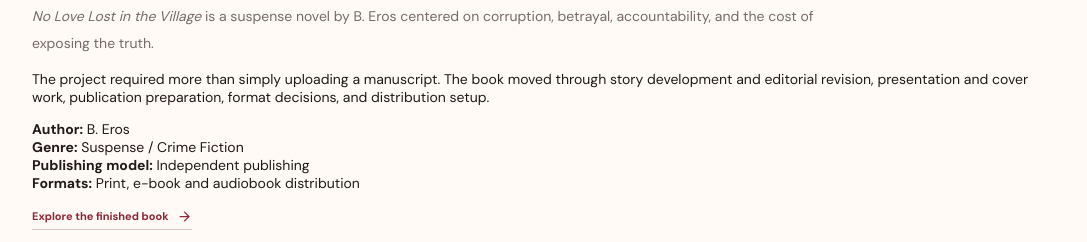
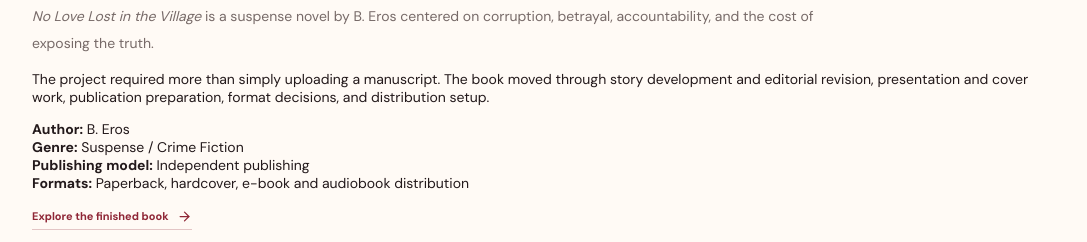
Before and after one commit to erospublish-bit/eros-publishing, a Next.js app: page /portfolio/no-love-lost-in-the-village in a window 1280 px wide. Shown: the part 1680-1922 px from the top of the page, without its empty margins (96-1183 px from the left). Built offline with nearby package versions, Linux system fonts and the light colour scheme; a web font is replaced by a local one.

Commit message:
Add hardcover edition support: app/portfolio/no-love-lost-in-the-village/page.tsx

```diff
--- a/app/portfolio/no-love-lost-in-the-village/page.tsx
+++ b/app/portfolio/no-love-lost-in-the-village/page.tsx
@@ -33,7 +33,7 @@ export default function CaseStudyPage() {
           <h2 className="page-section-heading">From story to <em>published title.</em></h2>
           <p className="page-lead"><em>No Love Lost in the Village</em> is a suspense novel by B. Eros centered on corruption, betrayal, accountability, and the cost of exposing the truth.</p>
           <p>The project required more than simply uploading a manuscript. The book moved through story development and editorial revision, presentation and cover work, publication preparation, format decisions, and distribution setup.</p>
-          <p><strong>Author:</strong> B. Eros<br/><strong>Genre:</strong> Suspense / Crime Fiction<br/><strong>Publishing model:</strong> Independent publishing<br/><strong>Formats:</strong> Print, e-book and audiobook distribution</p>
+          <p><strong>Author:</strong> B. Eros<br/><strong>Genre:</strong> Suspense / Crime Fiction<br/><strong>Publishing model:</strong> Independent publishing<br/><strong>Formats:</strong> Paperback, hardcover, e-book and audiobook distribution</p>
           <Link className="text-link" href="/books/no-love-lost-in-the-village">Explore the finished book <ArrowRight size={15}/></Link>
         </div>
       </section>
```
